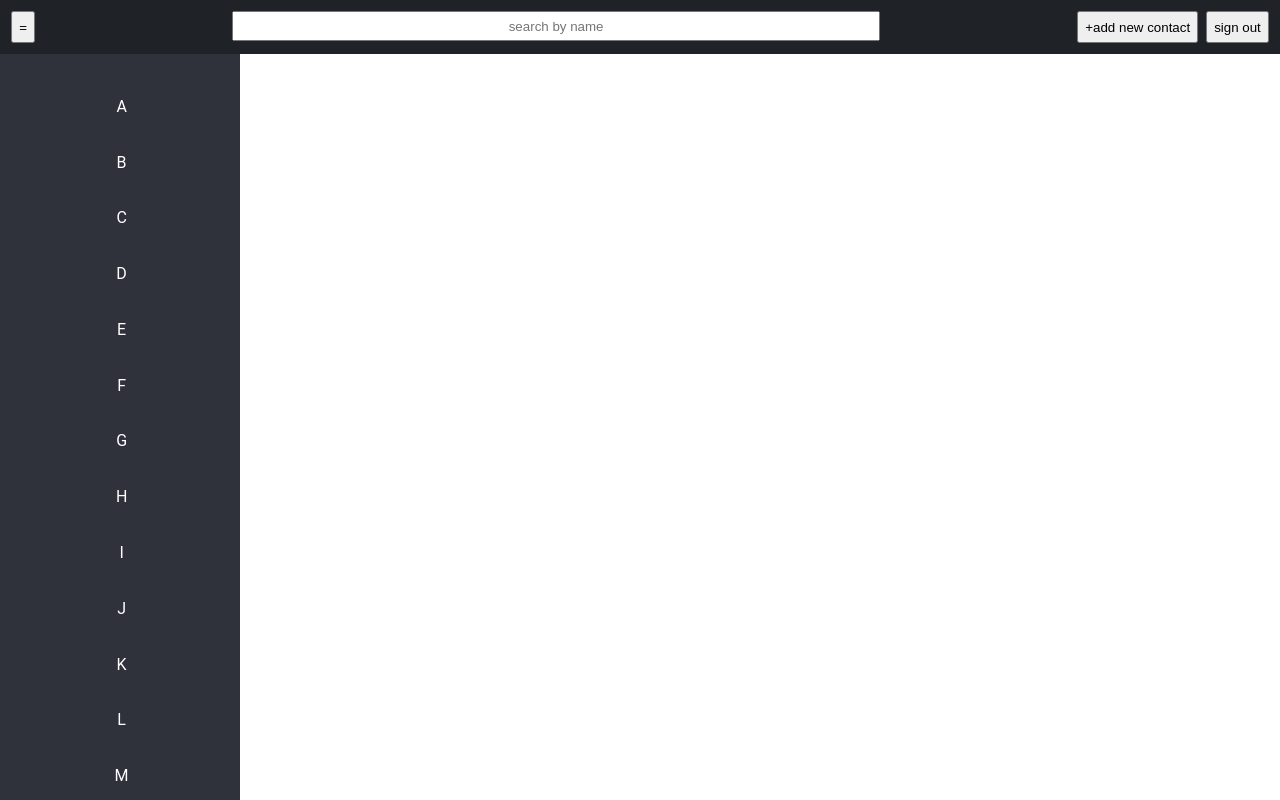
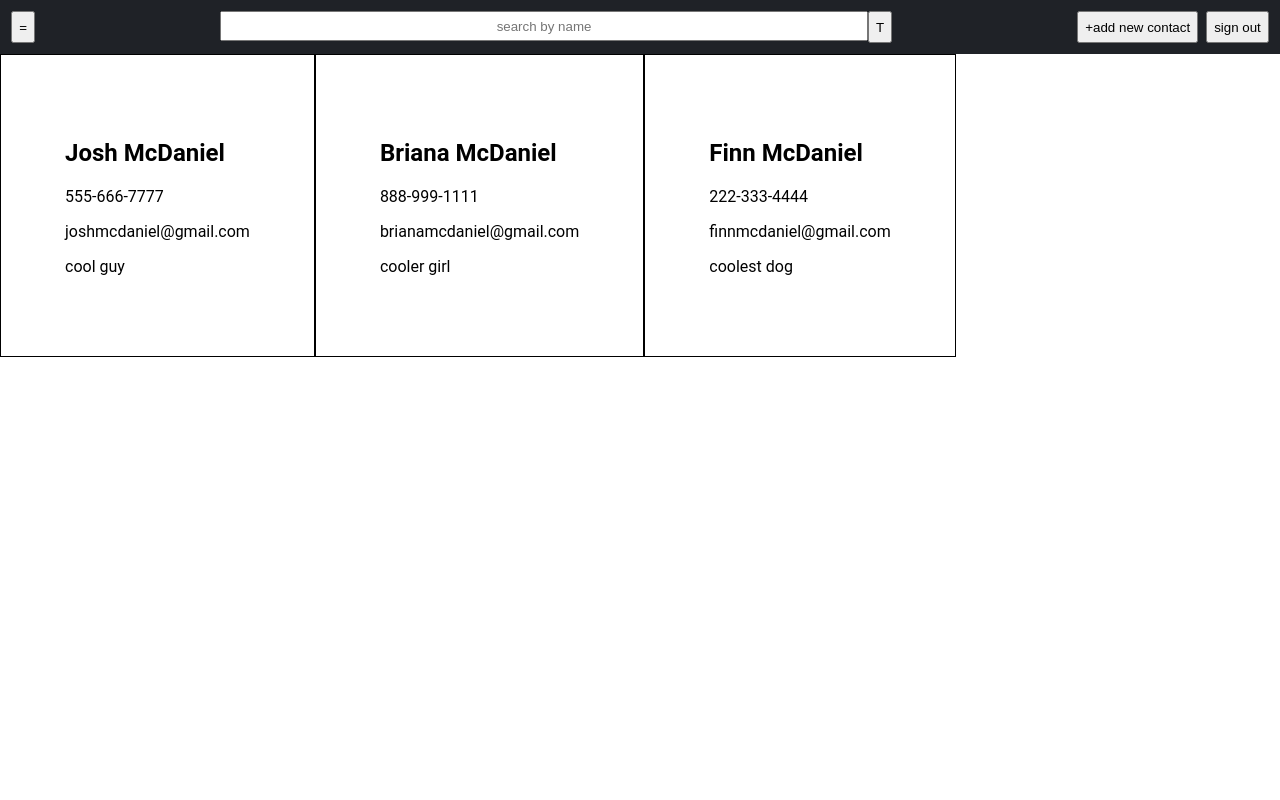
Before and after one commit to mcdanije22/contact_app, a React (Create React App) app: page / in a window 1280 px wide. Shown: the top 800 px of the page. Built offline with nearby package versions, Linux system fonts and the light colour scheme.

Commit message:
progress

```diff
--- a/src/App.js
+++ b/src/App.js
@@ -1,15 +1,23 @@
 import React, { Component } from 'react';
 import Menu from './components/Menu/Menu';
-
+import ContactList from './components/Contacts/ContactList';
 
 class App extends Component {
   constructor(props){
     super(props);
+    this.state = {
+      contacts: [
+        {first:'Josh',last:'McDaniel',number:'555-666-7777',email:'joshmcdaniel@gmail.com',notes:'cool guy'},
+        {first:'Briana',last:'McDaniel',number:'888-999-1111',email:'brianamcdaniel@gmail.com',notes:'cooler girl'},
+        {first:'Finn',last:'McDaniel',number:'222-333-4444',email:'finnmcdaniel@gmail.com',notes:'coolest dog'},
+      ]
+    }
   }
   render() {
     return (
-      <div>
+      <div className='container'>
         <Menu/>
+        <ContactList contacts={this.state.contacts} />
       </div>
     );
   }
--- /dev/null
+++ b/src/components/Contacts/ContactCard.js
@@ -0,0 +1,17 @@
+import React from 'react';
+
+
+const ContactCard = ({first,last,number,email,notes}) =>{
+
+    return (
+        <div className='contactCard'>
+            <h2>{first} {last}</h2>
+            <p>{number}</p>
+            <p>{email}</p>
+            <p>{notes}</p>
+
+        </div>
+    );
+}
+
+export default ContactCard;
--- /dev/null
+++ b/src/components/Contacts/ContactList.js
@@ -0,0 +1,28 @@
+import React from 'react';
+import ContactCard from './ContactCard';
+
+const ContactList = ({contacts}) =>{
+    /*const ContactList = ({contacts}) =>{
+        const push ={
+            paddingLeft: toggle? '15%':'0'
+        }*/
+    console.log(contacts[0])
+    return (
+        <div className = 'contactDisplay'>
+        {contacts.map((user,i) =>{
+            return (
+                <ContactCard
+                key={i}
+                first={contacts[i].first}
+                last={contacts[i].last}
+                email={contacts[i].email}
+                number={contacts[i].number}
+                notes={contacts[i].notes} />
+            );
+        })
+        }
+        </div>
+    );
+}
+
+export default ContactList;
--- a/src/components/Menu/NavBar.js
+++ b/src/components/Menu/NavBar.js
@@ -6,7 +6,7 @@ const NavBar = ({hideSide,onClick}) =>{
     return (
         <div className ='nav' >
             <button className = 'sideBarToggle' onClick = {hideSide} >=</button>
-            <input type= "text" placeholder='search by name' className='search'></input>
+            <input type= "text" placeholder='search by name' className='search'></input><button className='searchBtn'>T</button>
             <button className = 'addContact' onClick={onClick} >+add new contact</button>
             <button className='signOut'> sign out</button>
 
--- a/src/components/Menu/SideBar.js
+++ b/src/components/Menu/SideBar.js
@@ -2,10 +2,10 @@ import React from 'react';
 
 const SideBar = ({toggle}) =>{
 const hide = {
-  display: toggle?'block':'none'
+  display: toggle?'none':'block',
 }
     return (
-        <div className ='sideBar' style={hide}>
+        <div className ='sideBar' style={hide} >
           <ul>
         <a href = "#" id = "a"> <li> A </li> </a>
         <a href = "#" id = "b"> <li> B </li> </a>
--- a/src/style.css
+++ b/src/style.css
@@ -3,6 +3,7 @@ body {
     padding: 0;
     font-family: 'Roboto', sans-serif;
     max-width:100vw;
+
   }
 
 /* side bar */
@@ -12,6 +13,13 @@ body {
     text-align: center;
     height:100%;
     padding: .5rem;
+    display: none;
+    position: fixed;
+    z-index: 1;
+    left: 0;
+    background-color: #111;
+    overflow-x: hidden;
+    transition: 0.5s;
 
 }
 .sidebar , li {
@@ -73,6 +81,7 @@ margin-left:auto
 .modalClose {
     display:none;
 }
+/*modal end */
 .addform{
     width: 40%;
     height: 70%;
@@ -118,3 +127,17 @@ hr {
     right:0;
     font-size:3rem;
 }
+/* main contacts display */
+.contactDisplay {
+    display:flex;
+    flex-wrap:wrap;
+}
+.contactDisplayPush{
+    padding-left:15%;
+
+
+}
+.contactCard {
+    border:1px solid black;
+    padding:5%;
+}
```
Also changed, not shown: 1 other file (tests, documents, lock files or other folders). Lines whose indentation alone changed are shown as unchanged.
